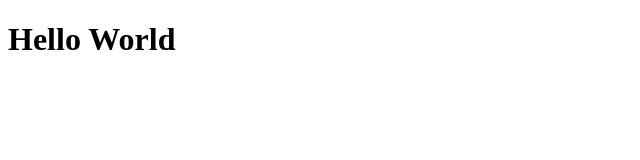
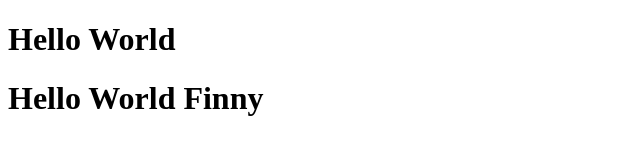
Before and after one commit to srikantabu/Test, a plain HTML site: page index.html in a window 1280 px wide. Shown: the whole page, without its empty margins (0-640 px from the left). Drawn offline with Linux system fonts and the light colour scheme.

Commit message:
Update index.html
Finny commit 1

```diff
--- a/index.html
+++ b/index.html
@@ -8,5 +8,6 @@
 </head>
 <body>
     <h1>Hello World</h1>
+    <h1>Hello World Finny</h1>
 </body>
 </html>
```
